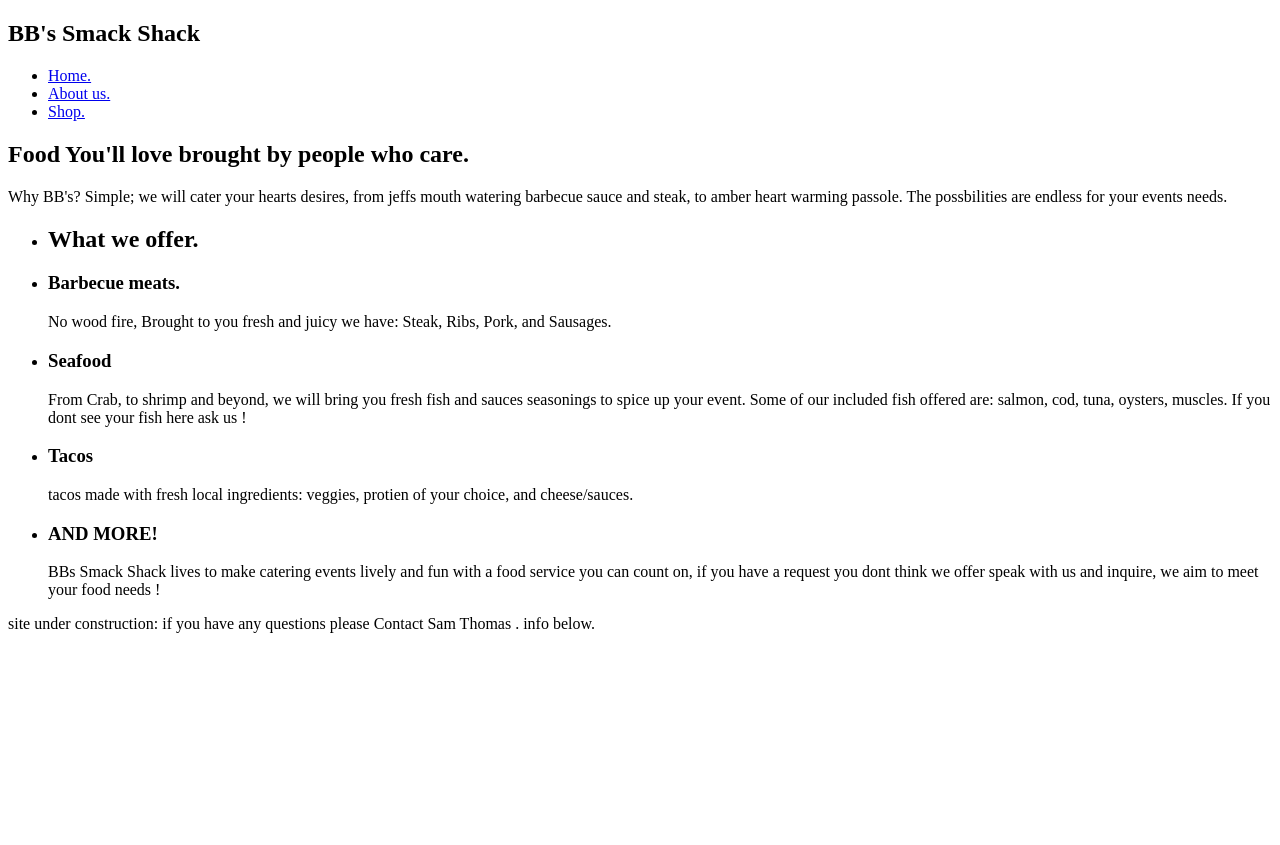
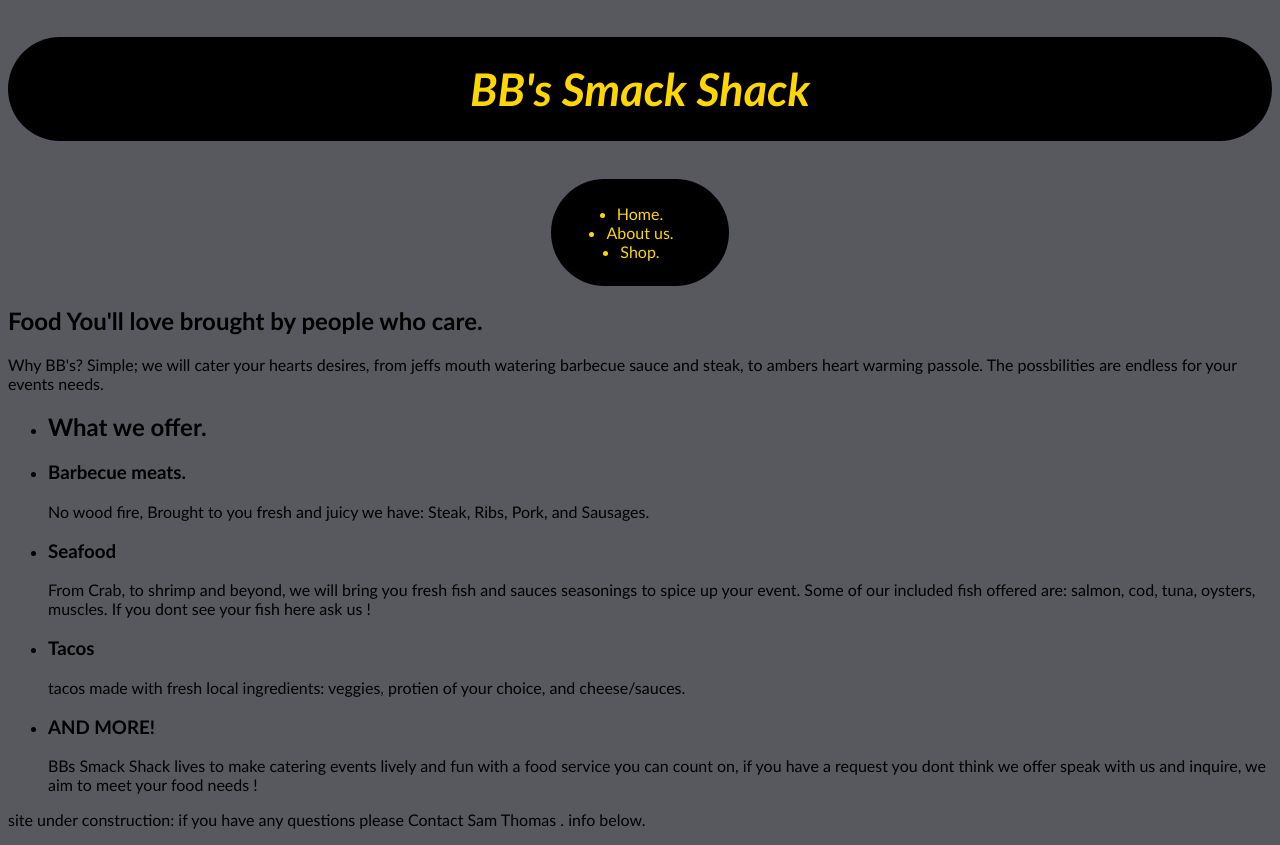
Before and after one commit to figuri/BBsmackshack, a React (Vite) app: page / in a window 1280 px wide. Before the commit the page ends 800 px from the top, so only its background shows below. Built offline with nearby package versions, Linux system fonts and the light colour scheme.

Commit message:
added some styling for title and background

```diff
--- a/src/components/Navbar.jsx
+++ b/src/components/Navbar.jsx
@@ -4,8 +4,8 @@ import { Link } from "react-router-dom";
 function Navbar() {
     return (
         <nav>
-            <h1>BB's Smack Shack</h1>
-            <ul>
+            <h1 class='title'>BB's Smack Shack</h1>
+            <ul class='pages'>
                 <li>
                     <Link to='/'>Home.</Link>
                 </li>
--- a/src/components/pages/Home.jsx
+++ b/src/components/pages/Home.jsx
@@ -7,7 +7,7 @@ export default function Home() {
                 Food You'll love brought by people who care.
             </h1>
             <div>
-                <p>Why BB's? Simple; we will cater your hearts desires, from jeffs mouth watering barbecue sauce and steak, to amber heart warming passole. The possbilities are endless for your events needs.</p>
+                <p>Why BB's? Simple; we will cater your hearts desires, from jeffs mouth watering barbecue sauce and steak, to ambers heart warming passole. The possbilities are endless for your events needs.</p>
             </div>
             <div>
                 <ul>
--- a/src/index.css
+++ b/src/index.css
@@ -0,0 +1,33 @@
+html {
+  font-family: "Gill Sans", "Gill Sans MT", Calibri, "Trebuchet MS", sans-serif;
+  background-color: rgb(87, 89, 94);
+}
+
+.title {
+  font-size: 45px;
+  color: gold;
+  font-style: italic;
+  background-color: black;
+  padding: 25px;
+  text-align: center;
+    border-radius: 65px;
+}
+
+.pages {
+  display: flex;
+  justify-content: center;
+  align-items: center;
+  flex-direction: column;
+  color: gold;
+  font-size: 16px;
+  background-color: black;
+  padding: 25px;
+  width: 10vw;
+  margin: auto;
+  border-radius: 65px;
+}
+
+.pages a {
+  color: gold;
+  text-decoration: none;
+}
```
